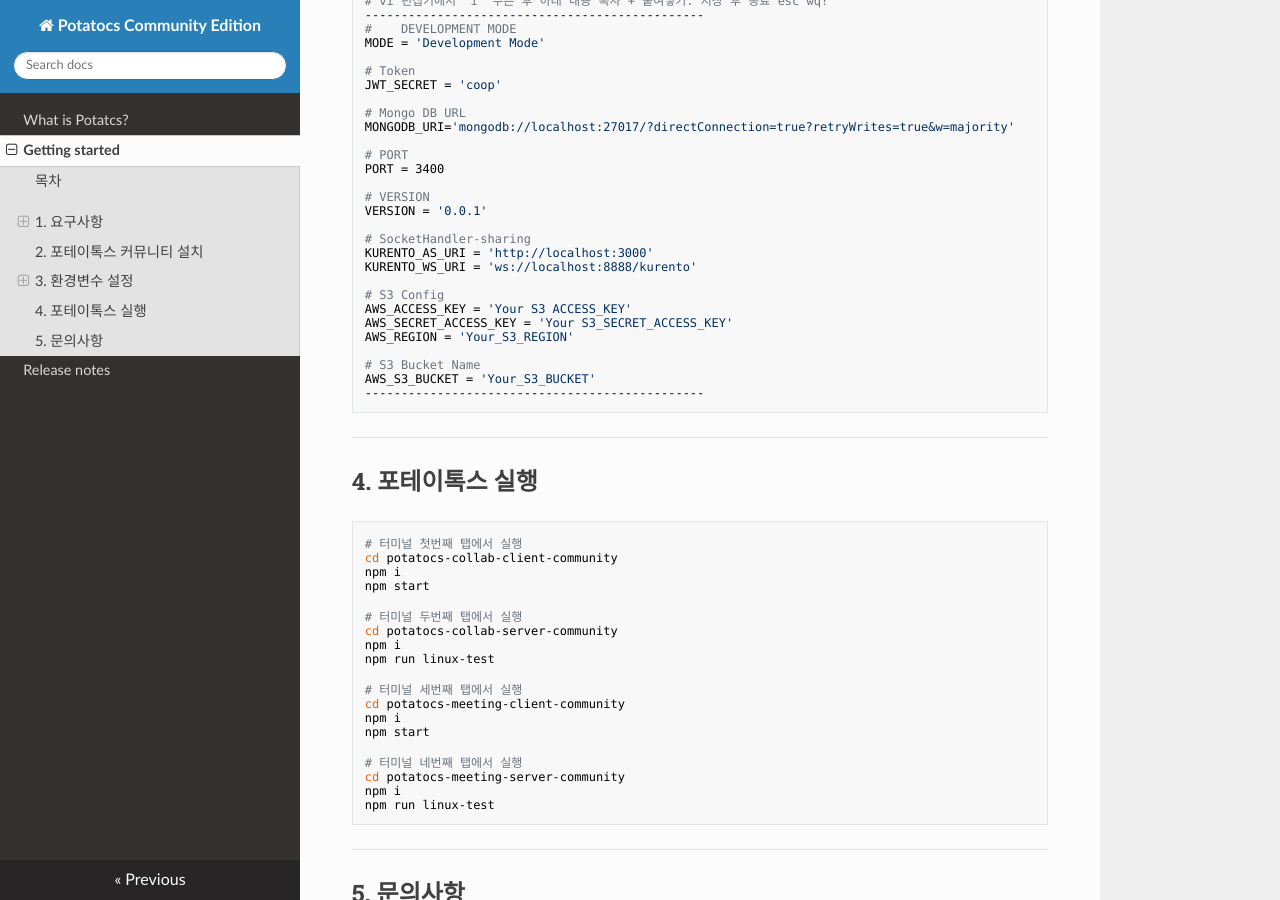
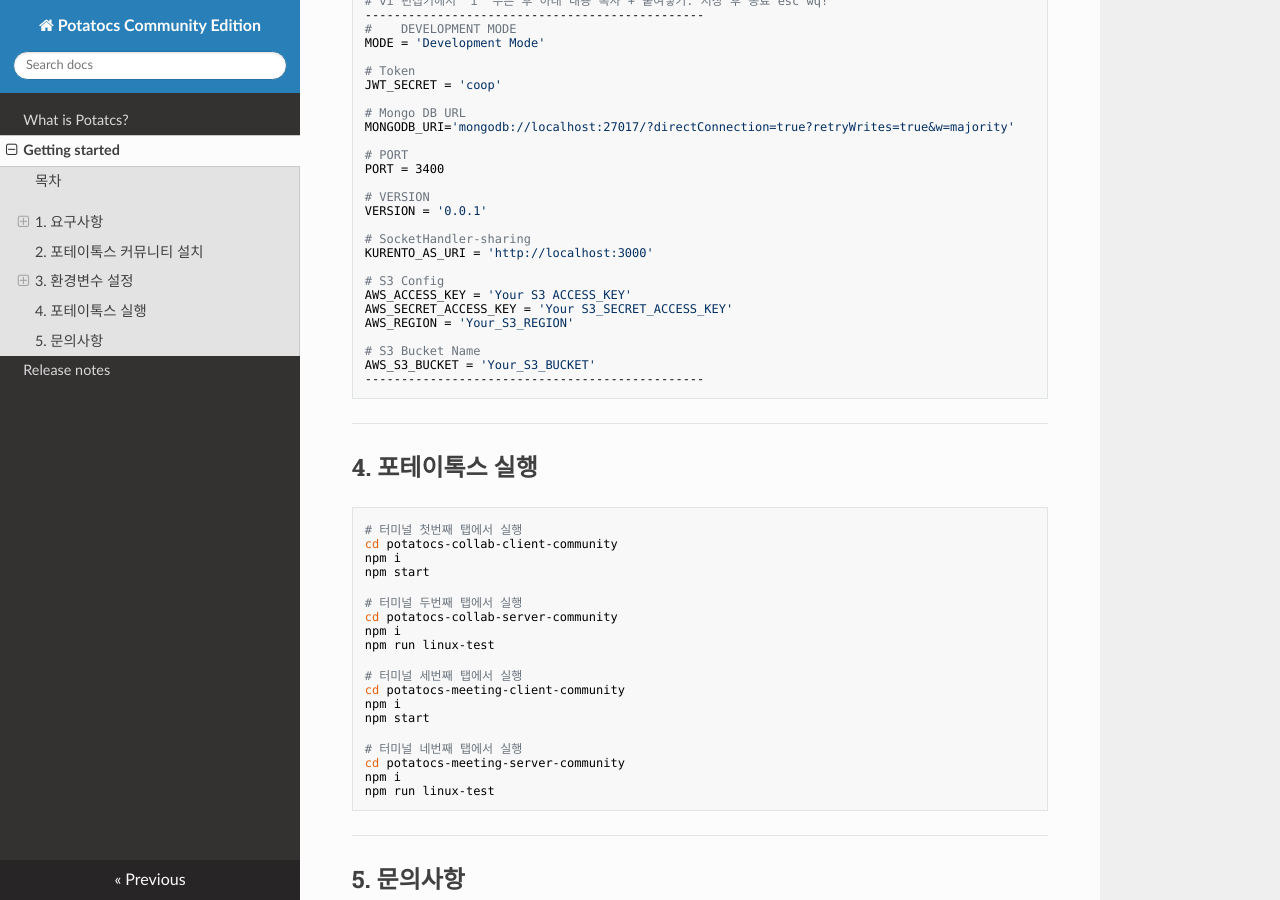
Before and after one commit to potatocs-ce/potatocs-ce-introduction, an MkDocs documentation site: the page built from docs/install.md, in a window 1280 px wide and 900 px high, scrolled down 3262 px. Built offline with MkDocs 1.6.1, drawn with Linux system fonts in a browser that asks for light colours; nearby versions of some CDN libraries.

Commit message:
[fix] 쿠렌토 내용 삭제

```diff
--- a/docs/install.md
+++ b/docs/install.md
@@ -193,7 +193,6 @@
 
 # SocketHandler-sharing
 KURENTO_AS_URI = 'http://localhost:3000'
-KURENTO_WS_URI = 'ws://localhost:8888/kurento'
 
 # S3 Config
 AWS_ACCESS_KEY = 'Your S3 ACCESS_KEY'
```
